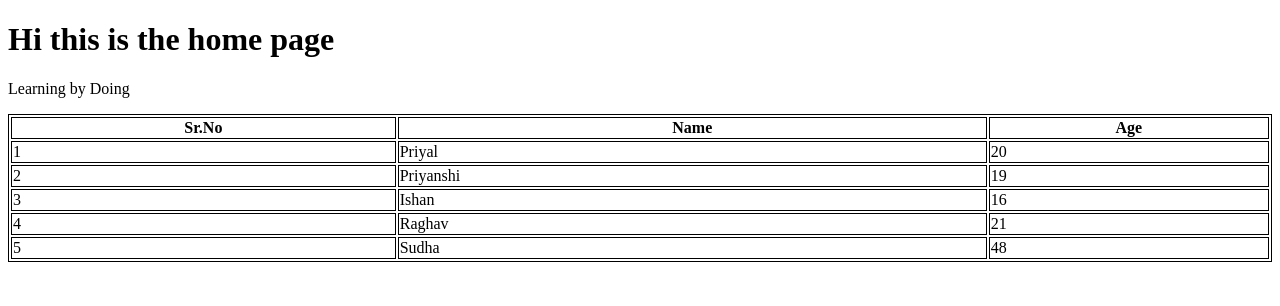
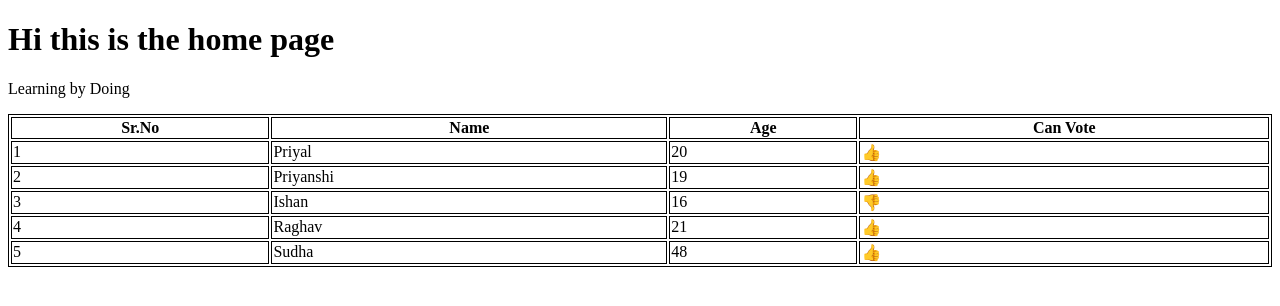
Before and after one commit to Priyal595/django-learning, a Django app: page / in a window 1280 px wide. Shown: the top 306 px of the page. Run offline with Django 5.2, Linux system fonts and the light colour scheme.

Commit message:
Added one more column can_vote

```diff
--- a/core/home/templates/index.html
+++ b/core/home/templates/index.html
@@ -21,12 +21,20 @@
     <th>Sr.No</th>
     <th>Name</th>
     <th>Age</th>
+    <th>Can Vote </th>
   </tr>
   {% for people in peoples%}
   <tr>
     <td>{{forloop.counter}}</td>
     <td>{{people.name}}</td>
     <td>{{people.age}}</td>
+    <td>
+      {% if people.age >= 18%}
+      👍
+      {%else%}
+      👎
+      {% endif %}
+    </td>
   </tr>
   {% endfor %}
 
```
